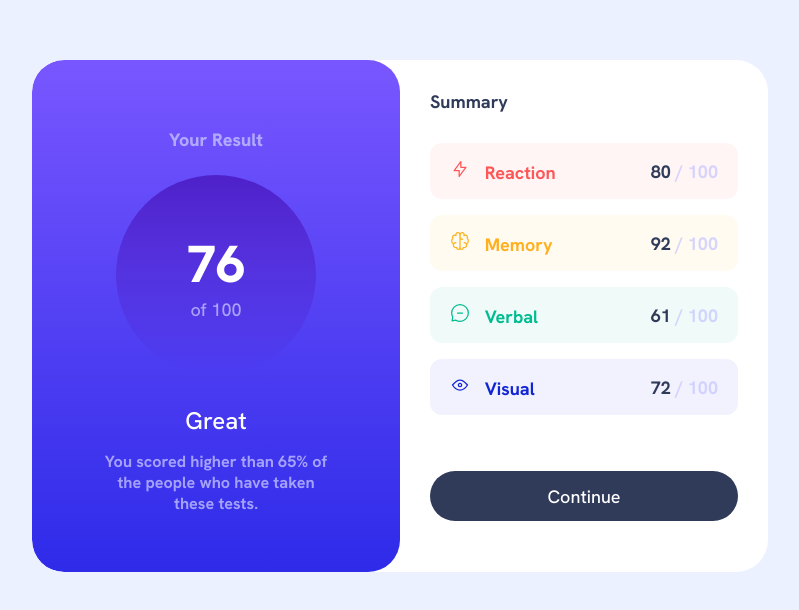
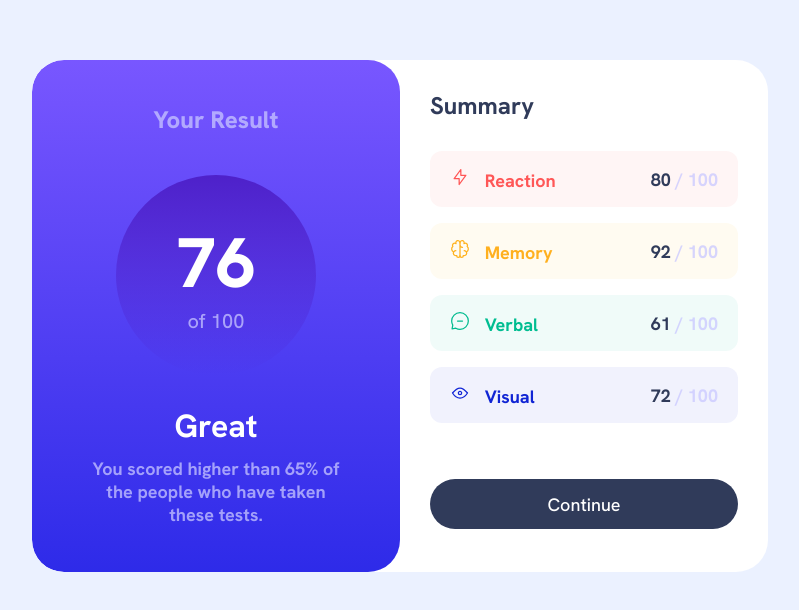
Before and after one commit to GustavoSDS/results-summary-component-main, a website: page index.html in a window 1280 px wide. Shown: the part 224-834 px from the top of the page, without its empty margins (240-1039 px from the left). Drawn offline with Linux system fonts and the light colour scheme.

Commit message:
Changes font-size, margin, padding

```diff
--- a/sass/_card.sass
+++ b/sass/_card.sass
@@ -102,17 +102,28 @@
         .your-result
             width: calc(736px/2)
             height: 100%
-            padding: 44px 40px 46px
+            padding: 44px 40px 40px
             border-radius: 32px
+            &__title
+                font-size: 24px
+                padding: 0 0 40px
             &__total-points
                 width: 200px
                 height: 200px
+                span:nth-child(1)
+                    font-size: 70px
+                span:nth-child(2)
+                    font-size: 20px
+            &__subtitle
+                font-size: 32px
             &__description
-                width: 240px
-                margin-top: 15px
+                width: 250px
+                margin-top: 10px
+                font-size: 18px
         .summary
             width: calc( 736px / 2 )
             &__title
                 margin-bottom: 30px
+                font-size: 24px
             &__bnt-continue
                 margin-top: 40px
--- a/sass/_initials.sass
+++ b/sass/_initials.sass
@@ -1,7 +1,8 @@
 @use 'variables' as var
 
 *
-    font: 18px var.$Font-hanken
+    font-family: var.$Font-hanken
+    font-size: 18px
     box-sizing: border-box
     margin: 0
     padding: 0
```
Also changed, not shown: css/styles.css.
